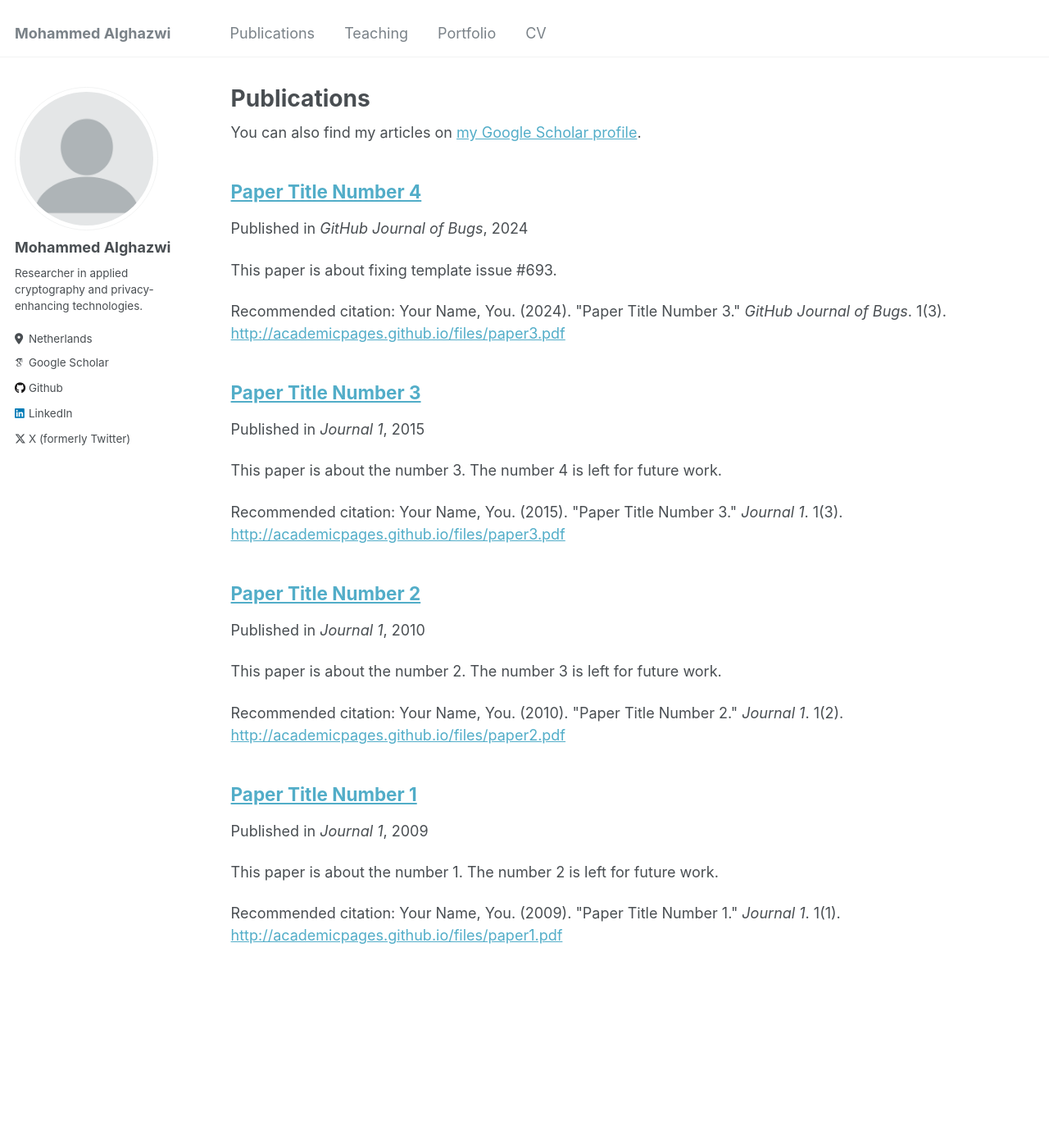
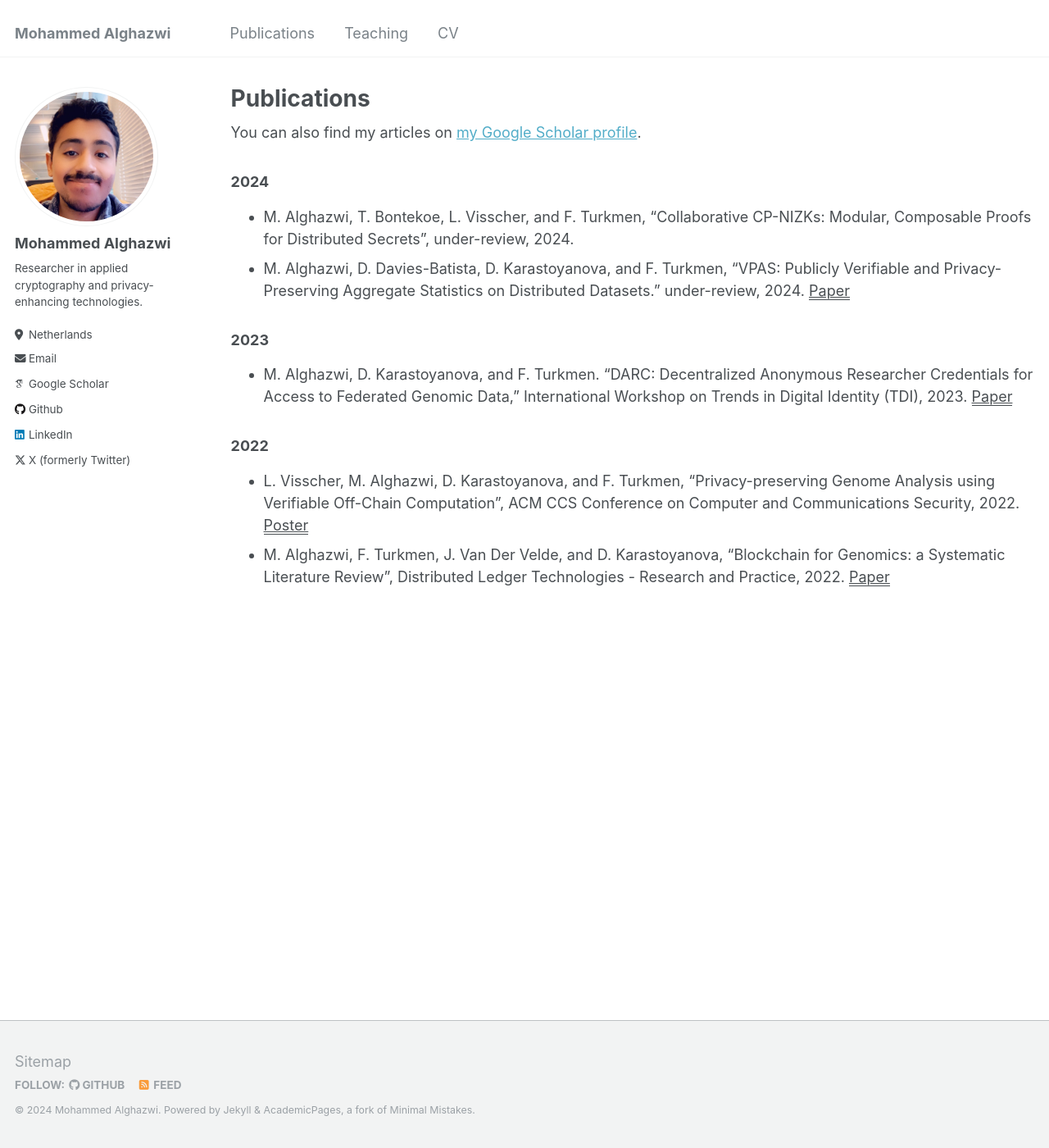
Before and after one commit to mghazwi/mghazwi.github.io, a Jekyll site: the page built from _pages/publications.md, in a window 1280 px wide and 1400 px high. Shown: the whole window at 82% size. Built offline with Jekyll 4.4.1, drawn with Linux system fonts in a browser that asks for light colours; some web fonts are replaced.

Commit message:
update v3

```diff
--- a/_config.yml
+++ b/_config.yml
@@ -12,7 +12,7 @@ title                    : "Mohammed Alghazwi"
 title_separator          : "-"
 name                     : &name "Mohammed Alghazwi"
 description              : &description "personal website"
-url                      : https://academicpages.github.io # the base hostname & protocol for your site e.g. "https://mmistakes.github.io"
+url                      : https://mghazwi.github.io # the base hostname & protocol for your site e.g. "https://mmistakes.github.io"
 baseurl                  : "" # the subpath of your site, e.g. "/blog"
 repository               : "mghazwi.github.io"
 
@@ -21,14 +21,14 @@ repository               : "mghazwi.github.io"
 #               Additional customization can be done by editing /_includes/author-profile.html
 author:
   # Biographic information
-  avatar           : "profile.png"
+  avatar           : "prof_pic.jpg"
   name             : "Mohammed Alghazwi"
   pronouns         : # example: "she/her"
   bio              : "Researcher in applied cryptography and privacy-enhancing technologies."
   location         : "Netherlands"
   employer         : # "Red Brick University"
   uri              : # URL
-  email            : #"none@example.org"
+  email            : m.ghazwi@gmail.com
 
   # Academic websites
   arxiv            : # URL - Update with the correct link to your profile
--- a/_data/navigation.yml
+++ b/_data/navigation.yml
@@ -9,8 +9,8 @@ main:
   - title: "Teaching"
     url: /teaching/
 
-  - title: "Portfolio"
-    url: /portfolio/
+  # - title: "Portfolio"
+  #   url: /portfolio/
 
   # - title: "Blog Posts"
   #   url: /year-archive/
--- a/_pages/publications.md
+++ b/_pages/publications.md
@@ -11,6 +11,16 @@ author_profile: true
 
 {% include base_path %}
 
-{% for post in site.publications reversed %}
-  {% include archive-single.html %}
-{% endfor %}
+### 2024 ###
+
+* M. Alghazwi, T. Bontekoe, L. Visscher, and F. Turkmen, “Collaborative CP-NIZKs: Modular, Composable Proofs for Distributed Secrets”, under-review, 2024.
+* M. Alghazwi, D. Davies-Batista, D. Karastoyanova, and F. Turkmen, “VPAS: Publicly Verifiable and Privacy-Preserving Aggregate Statistics on Distributed Datasets." under-review, 2024. <u><a href="https://arxiv.org/abs/2403.15208" target="_blank"> Paper </a></u>
+
+### 2023 ###
+
+* M. Alghazwi, D. Karastoyanova, and F. Turkmen. “DARC: Decentralized Anonymous Researcher Credentials for Access to Federated Genomic Data," International Workshop on Trends in Digital Identity (TDI), 2023. <u><a href="https://st.fbk.eu/assets/areas/events/TDI2023/papers/2_2_AlghazwiMohammed.pdf" target="_blank"> Paper </a></u>
+
+### 2022 ###
+
+* L. Visscher, M. Alghazwi, D. Karastoyanova, and F. Turkmen, “Privacy-preserving Genome Analysis using Verifiable Off-Chain Computation”, ACM CCS Conference on Computer and Communications Security, 2022.  <u><a href="https://dl.acm.org/doi/abs/10.1145/3548606.3563548" target="_blank"> Poster </a></u>
+* M. Alghazwi, F. Turkmen, J. Van Der Velde, and D. Karastoyanova, “Blockchain for Genomics: a Systematic Literature Review”, Distributed Ledger Technologies - Research and Practice, 2022. <u><a href="https://dl.acm.org/doi/full/10.1145/3563044" target="_blank">Paper</a></u>
```
Also changed, not shown: images/prof_pic.jpg (added), 1 other file.
